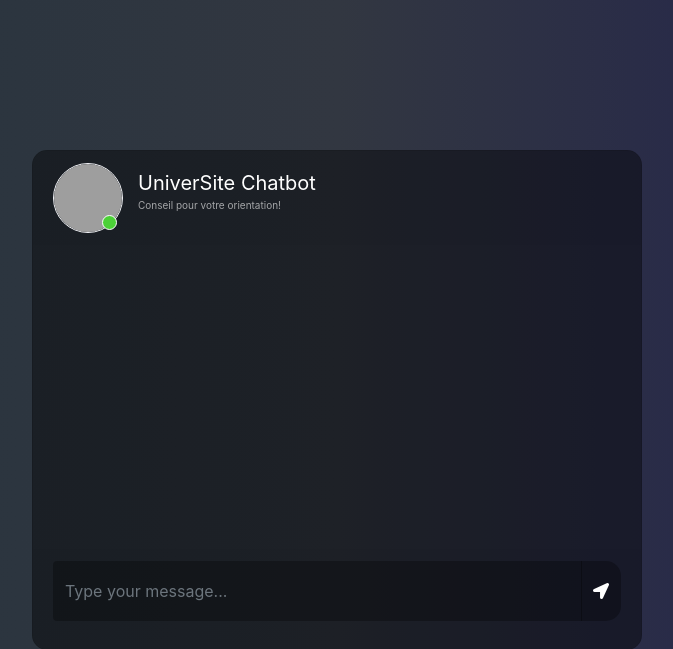
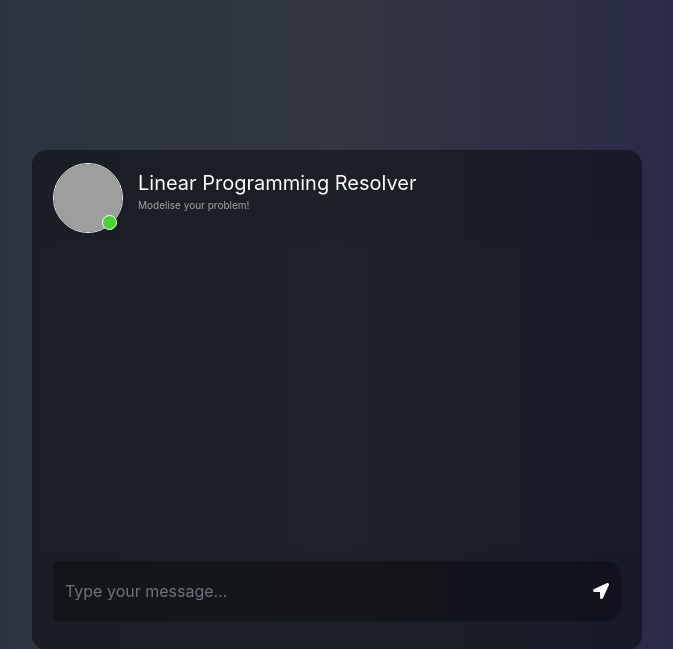
Before and after one commit to YvesLoic5/recherche-operationnelle, a Flask app: template templates/index.html in a window 1280 px wide. Shown: the top 649 px of the page, without its empty margins (303-976 px from the left). Run offline with Flask 3, Linux system fonts and the light colour scheme; the template is opened without the code that fills it, so the values that code supplies are empty; some libraries are stand-ins or nearby versions; grey boxes are pictures that could not be loaded.

Commit message:
update index.html

```diff
--- a/run.py
+++ b/run.py
@@ -2,7 +2,7 @@ from flask import Flask, render_template, jsonify, request
 
 app = Flask(__name__)
 
-@app.route("/app/")
+@app.route("/")
 def index():
     return render_template('index.html')
 
--- a/templates/index.html
+++ b/templates/index.html
@@ -26,8 +26,8 @@
 									<span class="online_icon"></span>
 								</div>
 								<div class="user_info">
-									<span>UniverSite Chatbot</span>
-									<p>Conseil pour votre orientation!</p>
+									<span>Linear Programming Resolver</span>
+									<p>Modelise your problem!</p>
 								</div>
 							</div>
 						</div>
```
